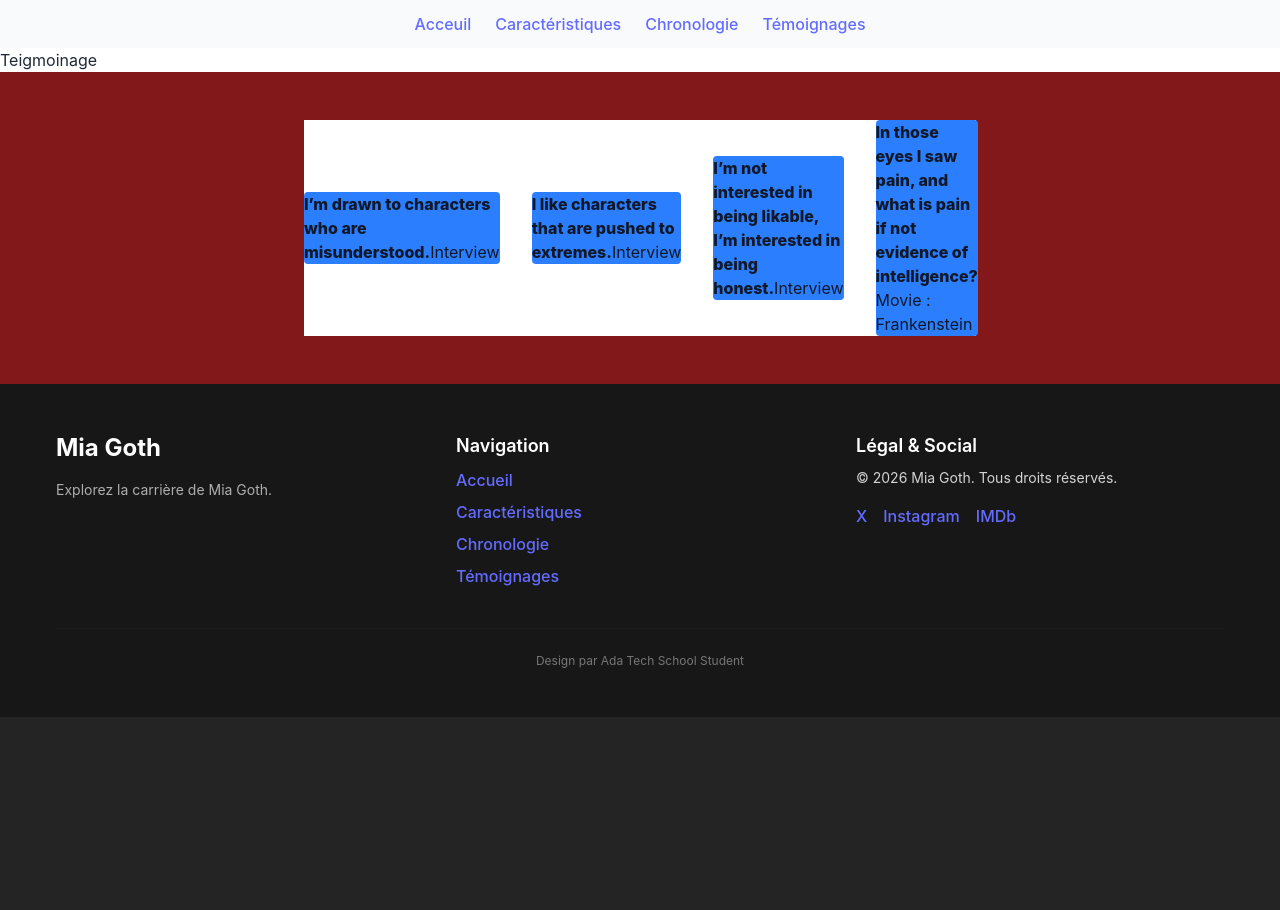
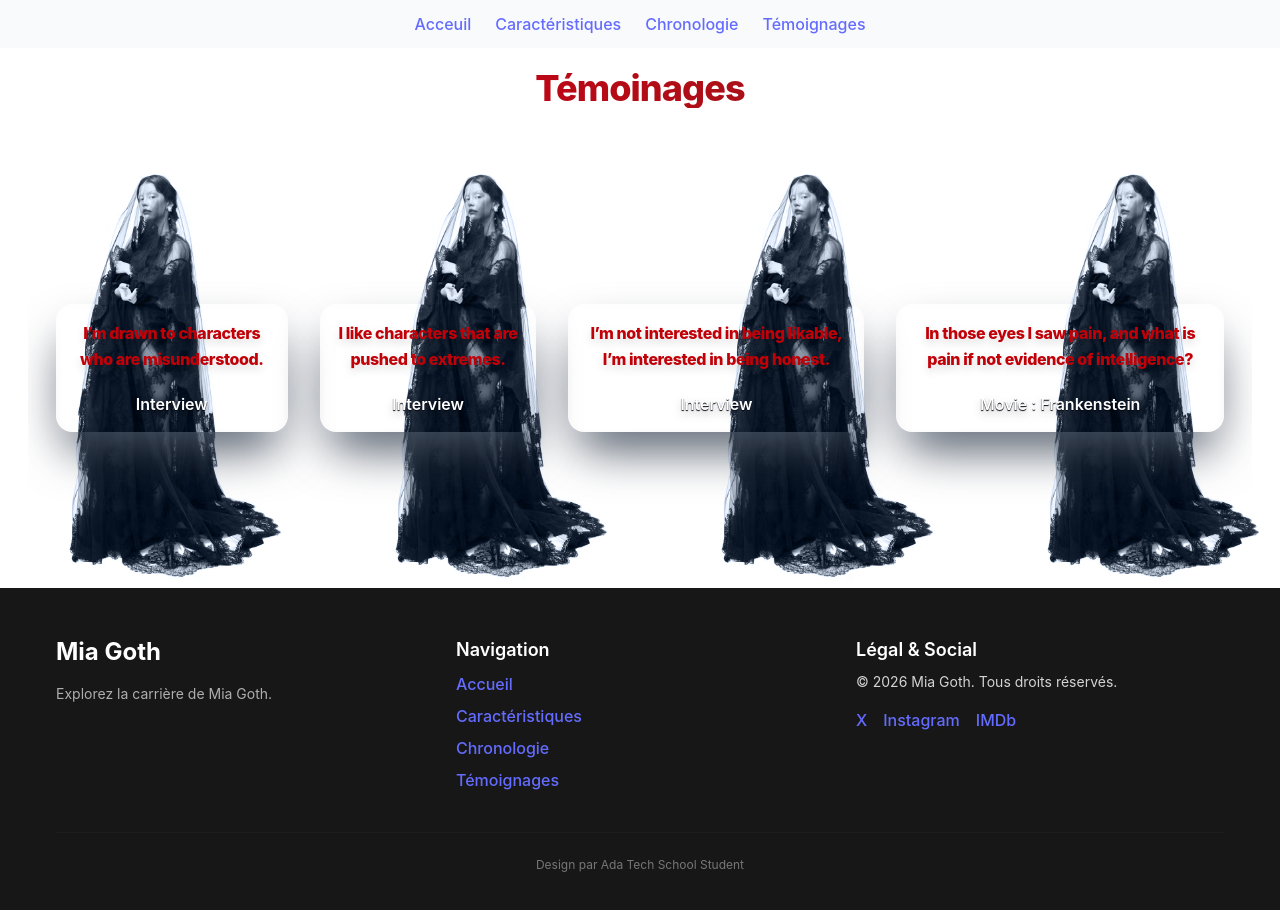
Before and after one commit to adatechschool/grace-adapage-josh-et-jathu, a React (Vite) app: page /Testimonial in a window 1280 px wide. Shown: the top 910 px of the page. Before the commit the page ends 800 px from the top, so only its background shows below. Built offline with nearby package versions, Linux system fonts and the light colour scheme.

Commit message:
Témoignage page updated, scroll effect to be added

```diff
--- a/src/data/person.ts
+++ b/src/data/person.ts
@@ -1,5 +1,6 @@
 import type { Person } from "../types/person";
 import image from "../assets/img/mia/4.jpg";
+
 
 
 
--- a/src/pages/Testimonial.tsx
+++ b/src/pages/Testimonial.tsx
@@ -1,20 +1,28 @@
 import { person} from "../data/person"
+import image from "../assets/img/mia/mia.avif";
+
+
 export const  Testimonial = () => {
     return (
 
     <main className="">
 
-        <h1>Teigmoinage</h1>
+        <h1 className="text-4xl font-extrabold  text-center tracking-tight bg-clip-text text-transparent bg-linear-to-r from-red-600 to-red-900 m-5 " >
+            Témoinages</h1>
 
-        <section className=" grid grid-cols-1 bg-red-900 dark:bg-gray-900 text-gray-900 p-12">
 
-            <div className="flex flex-hor items-center gap-8 w-full max-w-2xl mx-auto bg-white">
+        <section className=" flex bg-[url(../assets/img/mia/mia.avif)] bg-blend-luminosity  mt-10  bg-contain bg-gray-800 dark:bg-gray-900 text-gray-900 p-7">
+
+
+
+            <div className="flex flex-row items-center gap-8 p-7 w-auto  max-w-8xl mx-auto  overflow-x-auto relative h-56 overflow-hidden rounded-base md:h-96">
                 {person.quotes.map((quote) => (
-                <div key={quote.text} className="bg-blue-500 rounded  border-gray-500 transition-shadow hover:scale-105 duration-500 ease-out s ">
-                    <span className="flex-1 font-extrabold ">
+                <div key={quote.text} className="drop-shadow-lg border rounded-2xl shadow-2xl  shadow-gray-600 sh  p-4 border-l-red-300 border-r-red-300 border-b-red-900 border-hidden transition-shadow hover:scale-105 duration-100 ease-out items-center justify-center text-center">
+                    <span className="flex-1 leading-relaxed font-extrabold tracking-tight  text-shadow-red-600 text-shadow-s text-red-700   ">
                         {quote.text}
                     </span>
-                    <span>
+
+                    <span className="flex-1 block gap-* mt-5 font-semibold text-white text-shadow-gray-950 text-shadow-xs " >
                         {quote.source}
                     </span>
                     </div>
```
Also changed, not shown: src/assets/img/mia/mia.avif (added).
